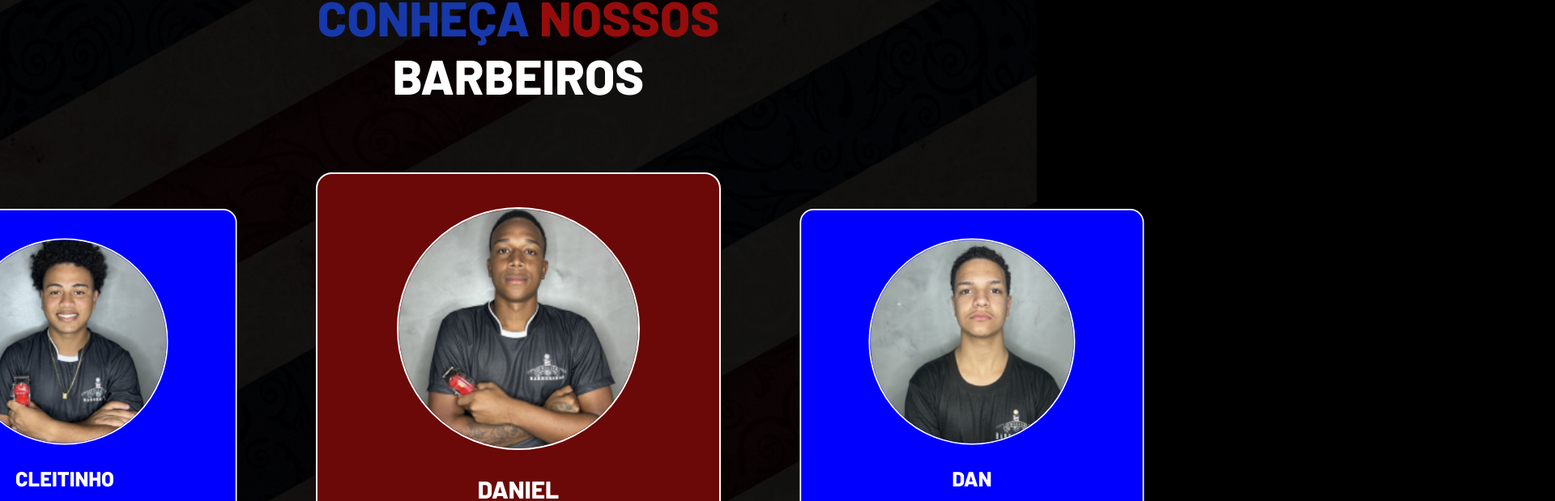
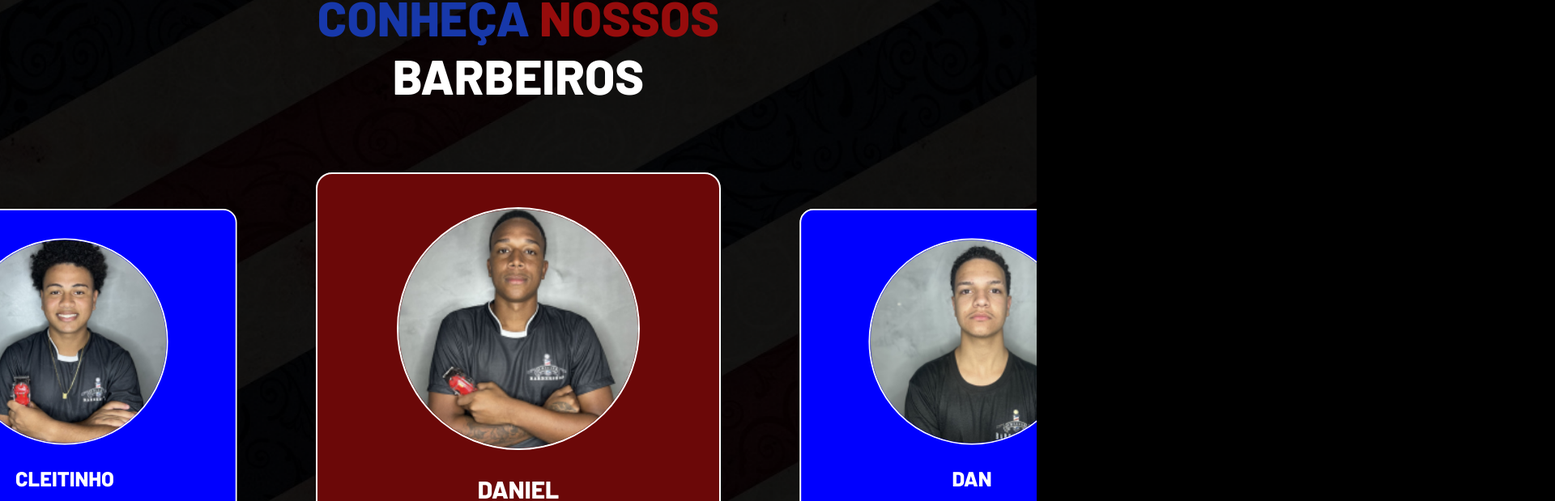
Before and after one commit to Gusmaiadev/EmersonBarbershop, a React (Vite) app: page / in a window 1280 px wide. Shown: the part 4117-4736 px from the top of the page at 81% size, 1920 px wide, since content can reach past the window. Built offline with nearby package versions, Linux system fonts and the light colour scheme.

Commit message:
Teste respondividade CarouselTeam

```diff
--- a/src/index.css
+++ b/src/index.css
@@ -9,4 +9,5 @@ body{
   background-color: black;
   height: 800vh;
   overflow-x: hidden;
+  width: 100%;
 }
--- a/src/styles/CaroselTeam.module.css
+++ b/src/styles/CaroselTeam.module.css
@@ -5,6 +5,7 @@
   align-items: center;
   justify-content: center;
   flex-direction: column;
+  overflow: hidden;
 }
 
 .box_carosel {
@@ -15,6 +16,7 @@
   background-size: cover;
   background-position: center;
   background-repeat: no-repeat;
+  overflow: hidden;
 }
 
 .title_text {
@@ -41,12 +43,15 @@
 }
 
 .carouselContainer {
-  width: 100%; /* Carrossel ocupando toda a largura */
+  width: 100%;
   position: relative;
+
+
 }
 
 .list {
-  height: 100%; /* Altura do carrossel correspondente à seção */
+  height: 100%;
+  width: 100%;
   display: flex;
   justify-content: center;
   align-items: center;
@@ -69,7 +74,6 @@
   margin: 0 20px; /* Adicionando margem lateral */
   border-radius: 20px;
   border: 2px solid #fff;
-
 
 }
 
@@ -139,17 +143,20 @@
 
 .prev {
   cursor: pointer;
-  transform: translateX(-660px) scale(0.85); /* Ajuste de posição */
+  transform: translateX(-560px) scale(0.85); /* Ajuste de posição */
+  position: absolute;
 }
 
 .next {
   cursor: pointer;
-  transform: translateX(660px) scale(0.85); /* Ajuste de posição */
+  transform: translateX(560px) scale(0.85); /* Ajuste de posição */
+  overflow: hidden;
 }
 
 .newNext {
   cursor: pointer;
-  transform: translateX(2020px) scale(0.85); /* Ajuste de posição */
+  transform: translateX(560px) scale(0.85); /* Ajuste de posição */
+  overflow: hidden;
 }
 
 .swipe {
```
Also changed, not shown: src/components/CaroselTeam.jsx (line endings or trailing spaces).
